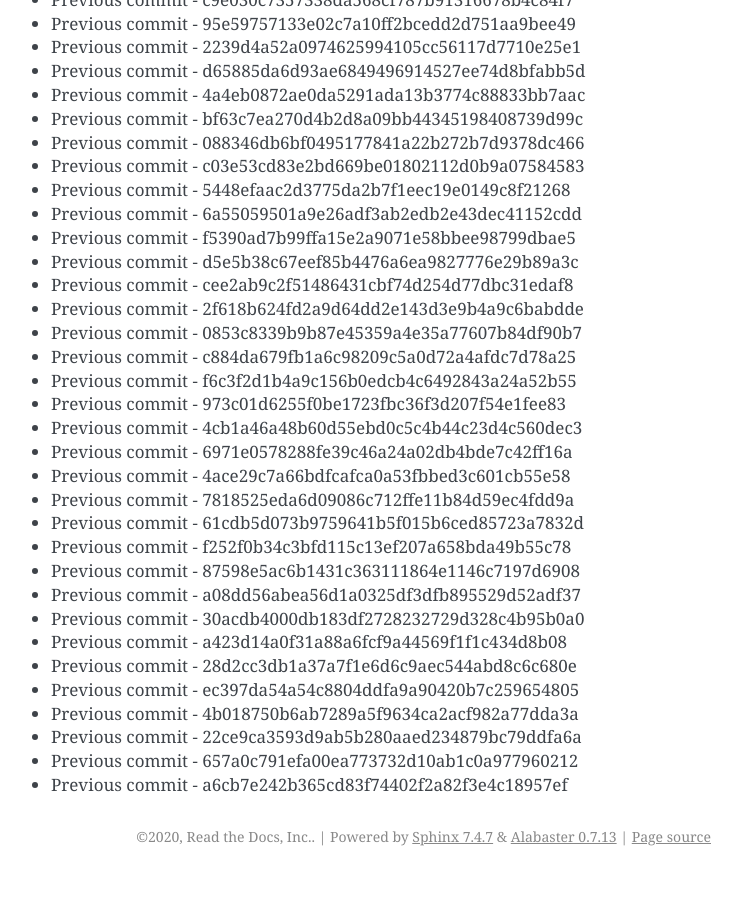
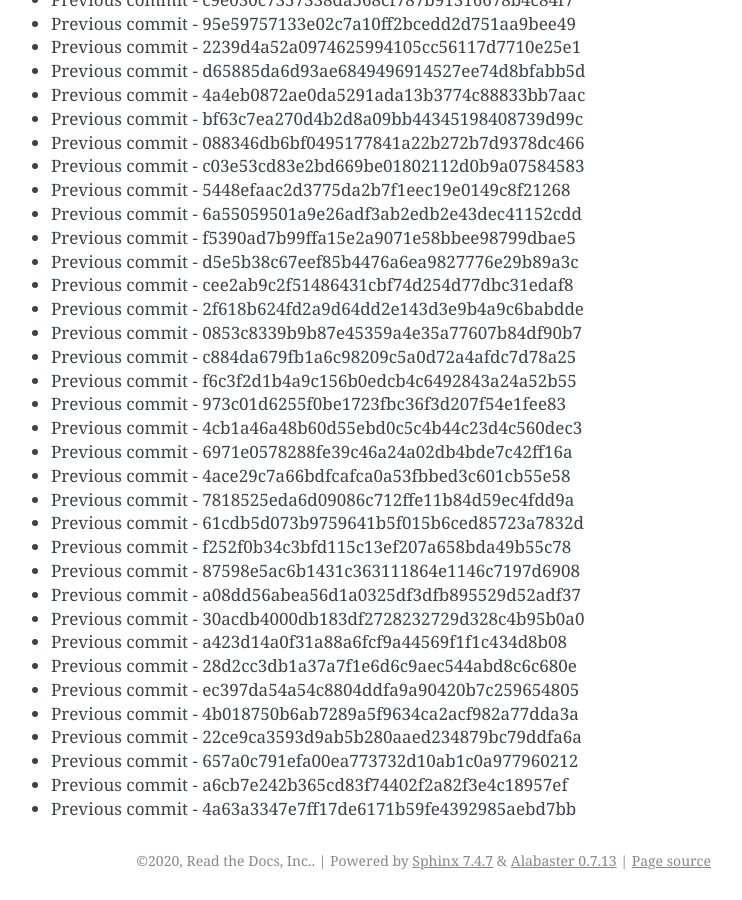
Before and after one commit to readthedocs/rtd-git-stresstest, a Sphinx documentation site: the page built from docs/updates.rst, in a window 1280 px wide and 900 px high, scrolled down 24643 px. Shown: the whole window, without its empty margins (399-1141 px from the left). Built offline with Sphinx 7.4.7, drawn with Linux system fonts in a browser that asks for light colours; before the commit the page ends 25519 px from its top, so only the background shows below that.

Commit message:
Generating commit from previous: 4a63a3347e7ff17de6171b59fe4392985aebd7bb

```diff
--- a/docs/updates.rst
+++ b/docs/updates.rst
@@ -1067,3 +1067,4 @@ It can be tested for any performance characteristics.
 * Previous commit - 22ce9ca3593d9ab5b280aaed234879bc79ddfa6a
 * Previous commit - 657a0c791efa00ea773732d10ab1c0a977960212
 * Previous commit - a6cb7e242b365cd83f74402f2a82f3e4c18957ef
+* Previous commit - 4a63a3347e7ff17de6171b59fe4392985aebd7bb
```
